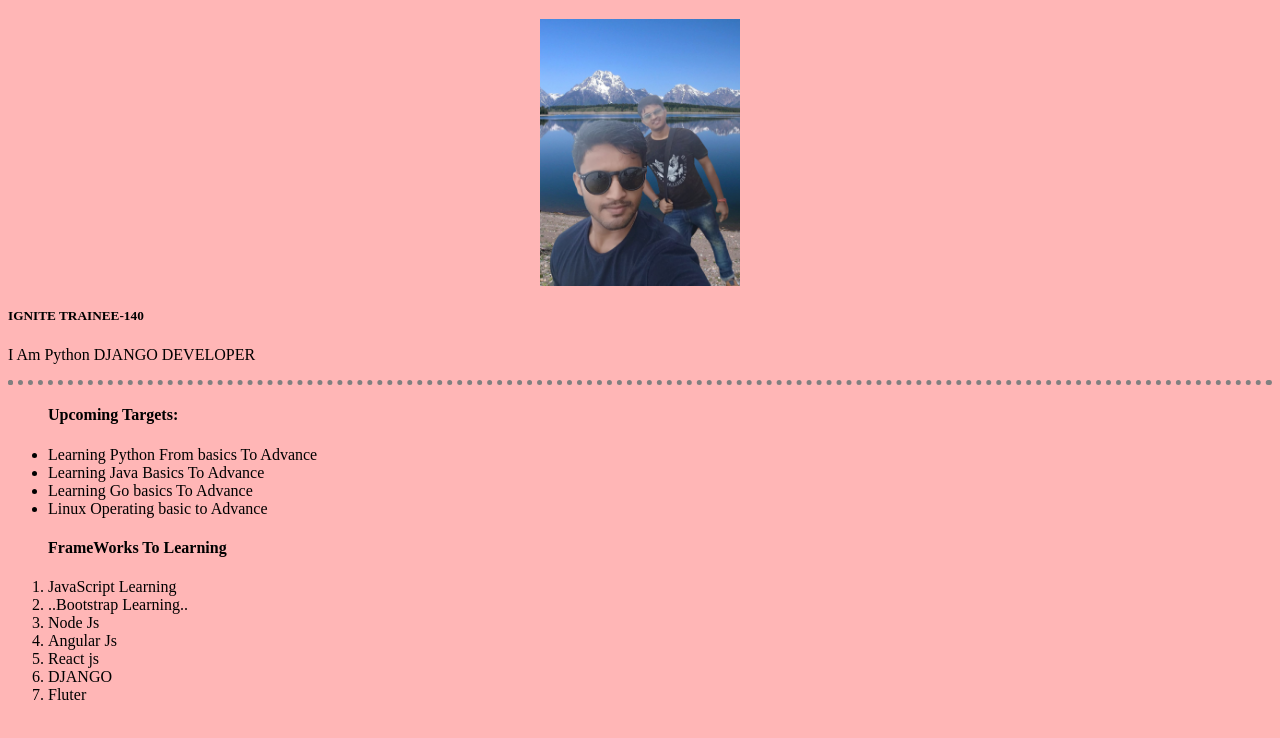
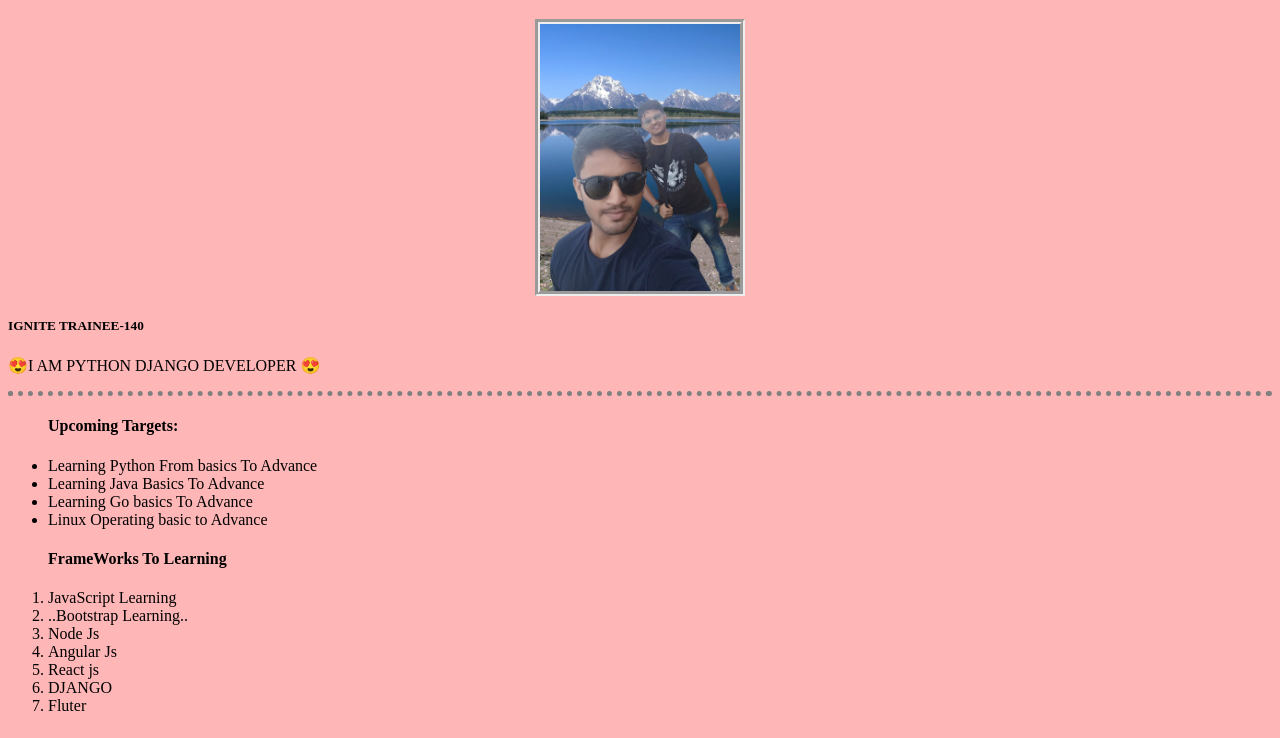
Before and after one commit to SAURABHGAVALI/SSG_INTERNAL_-101, a plain HTML site: page index.html in a window 1280 px wide. Shown: the part 62-800 px from the top of the page. Drawn offline with Linux system fonts and the light colour scheme.

Commit message:
Update index.html

```diff
--- a/index.html
+++ b/index.html
@@ -13,7 +13,8 @@ body
     background-color:#ffb6b6;
   }
   img{
-
+    border-width: thick;
+    border-style: groove;
     height:200px;
     width: 200px
   }
@@ -44,7 +45,7 @@ body
     </table>
   <img src="Images/Saurabh-Sandy.png" alt="SAURABH Blog" class="center">
   <h5>IGNITE TRAINEE-140</h5>
-  <p>I Am Python DJANGO DEVELOPER </p>
+  <p>😍I AM PYTHON DJANGO DEVELOPER 😍</p>
   <hr>
 
   <ul>
```
